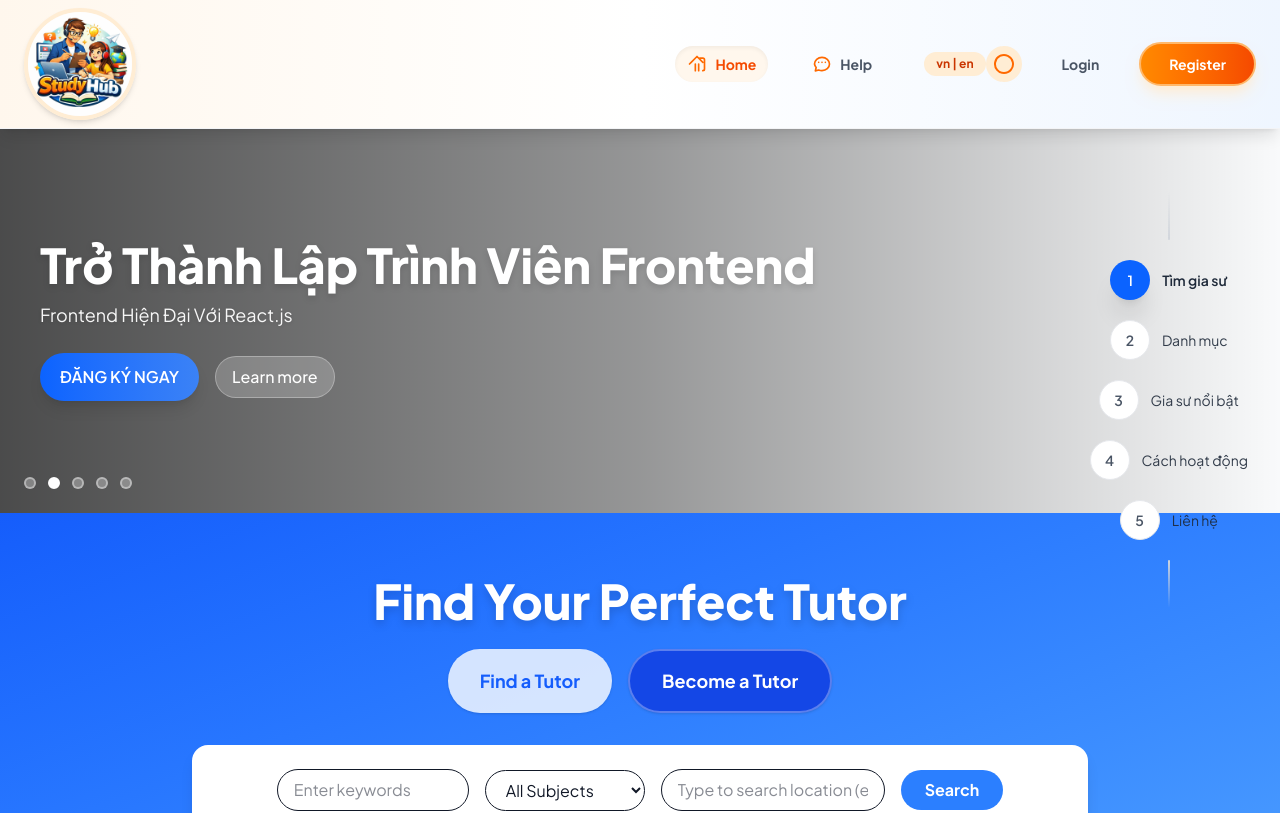
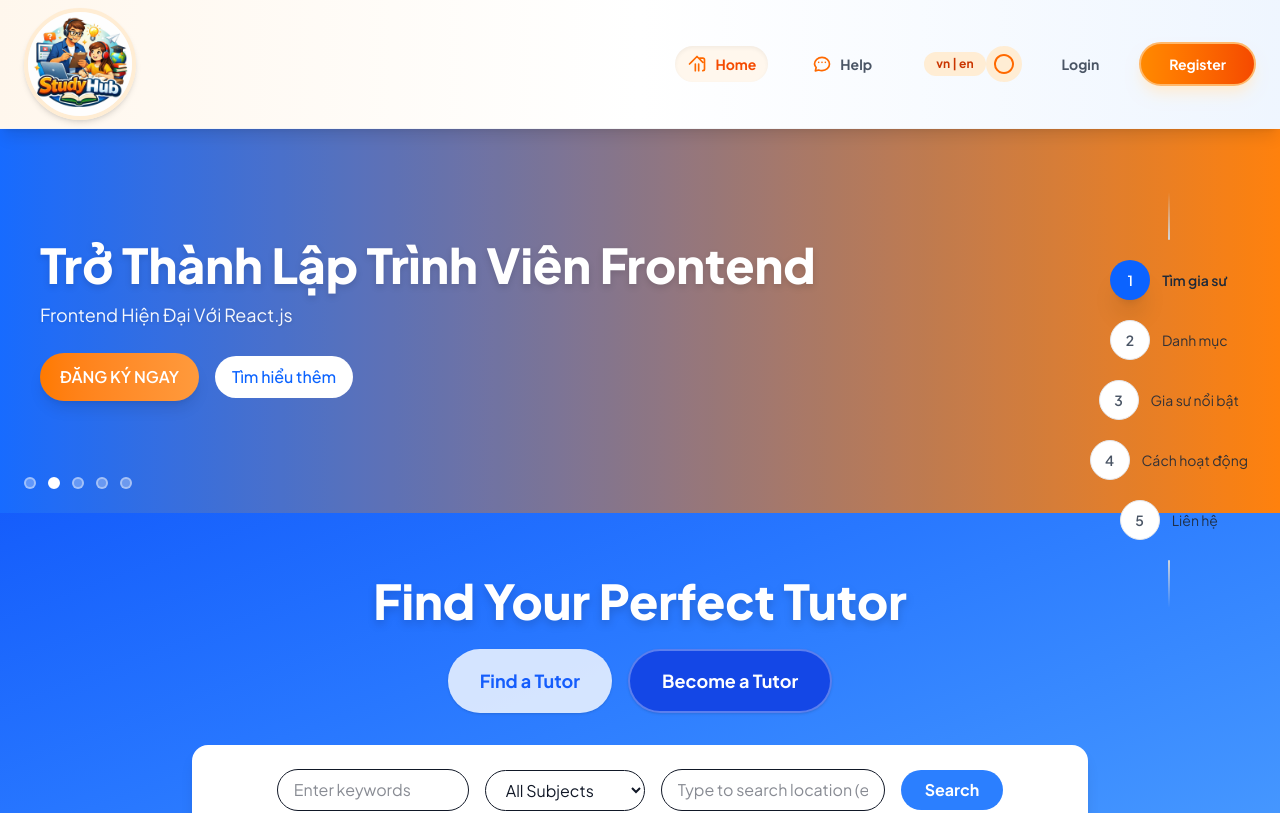
Before and after one commit to ducccc386/EXE, a React (Vite) app in the folder studyhub-frontend/: page / in a window 1280 px wide. Shown: the top 813 px of the page. Built offline with nearby package versions, Linux system fonts and the light colour scheme.

Commit message:
UI: Slider - remove white stop from gradient to ensure white text contrast

```diff
--- a/studyhub-frontend/src/components/Slider.jsx
+++ b/studyhub-frontend/src/components/Slider.jsx
@@ -7,7 +7,7 @@ const slides = [
     subtitle: "Kết nối tri thức, xây dựng niềm tin",
     cta: "Tìm hiểu",
     image: "/assets/slider/banner.jpg",
-    bg: "bg-white",
+    gradient: "linear-gradient(90deg,#0b63ff 0%,#ff7a00 100%)",
   },
   {
     id: 2,
@@ -15,7 +15,7 @@ const slides = [
     subtitle: "Frontend Hiện Đại Với React.js",
     cta: "ĐĂNG KÝ NGAY",
     image: "/assets/slider/react-course.jpg",
-    bg: "bg-gradient-to-r from-blue-600 to-purple-500",
+    gradient: "linear-gradient(90deg,#0b63ff 0%,#ff7a00 100%)",
   },
   {
     id: 3,
@@ -39,7 +39,7 @@ const slides = [
     subtitle: "Tài liệu chất lượng, cập nhật liên tục",
     cta: "Xem tài liệu",
     image: "/assets/slider/react-course.jpg",
-    bg: "bg-gradient-to-r from-indigo-500 to-blue-500",
+    gradient: "linear-gradient(90deg,#0b63ff 0%,#ff7a00 100%)",
   },
 ];
 
@@ -63,15 +63,15 @@ export default function Slider({ className = "" }) {
               className={`absolute inset-0 transition-all duration-700 ease-in-out transform ${i === index ? "opacity-100 translate-x-0" : "opacity-0 -translate-x-6 pointer-events-none"}`}
             >
               <div className="w-full h-full">
-                <div className="absolute inset-0 bg-center bg-cover" style={{ backgroundImage: `url(${s.image})` }} />
-                <div className="absolute inset-0 bg-gradient-to-r from-black/70 via-black/40 to-transparent" />
+                <div className="absolute inset-0" style={{ background: s.gradient }} />
+                <div className="absolute inset-0 bg-white/5" />
                 <div className="relative z-10 max-w-7xl mx-auto h-full flex items-center p-6 md:p-10">
                   <div className="flex-1 text-white">
                     <h2 className="text-2xl md:text-4xl lg:text-5xl font-extrabold drop-shadow-md">{s.title}</h2>
                     <p className="mt-3 text-base md:text-lg opacity-95 max-w-2xl drop-shadow-sm">{s.subtitle}</p>
                     <div className="mt-6 flex items-center gap-4">
-                      <button className="inline-flex items-center gap-2 bg-gradient-to-r from-[#0b63ff] to-[#3b82f6] text-white font-semibold px-5 py-3 rounded-full shadow-lg hover:scale-[1.02] transition-transform">{s.cta}</button>
-                      <button className="inline-flex items-center gap-2 bg-white/20 text-white font-medium px-4 py-2 rounded-full border border-white/30 hover:bg-white/30 transition-colors">Learn more</button>
+                      <button className="inline-flex items-center gap-2 bg-gradient-to-r from-[#ff7a00] to-[#ff9a3c] text-white font-semibold px-5 py-3 rounded-full shadow-lg hover:scale-[1.02] transition-transform">{s.cta}</button>
+                      <button className="inline-flex items-center gap-2 bg-white text-[#0b63ff] font-medium px-4 py-2 rounded-full border border-white/30 hover:bg-white/95 transition-colors">Tìm hiểu thêm</button>
                     </div>
                   </div>
                 </div>
```
